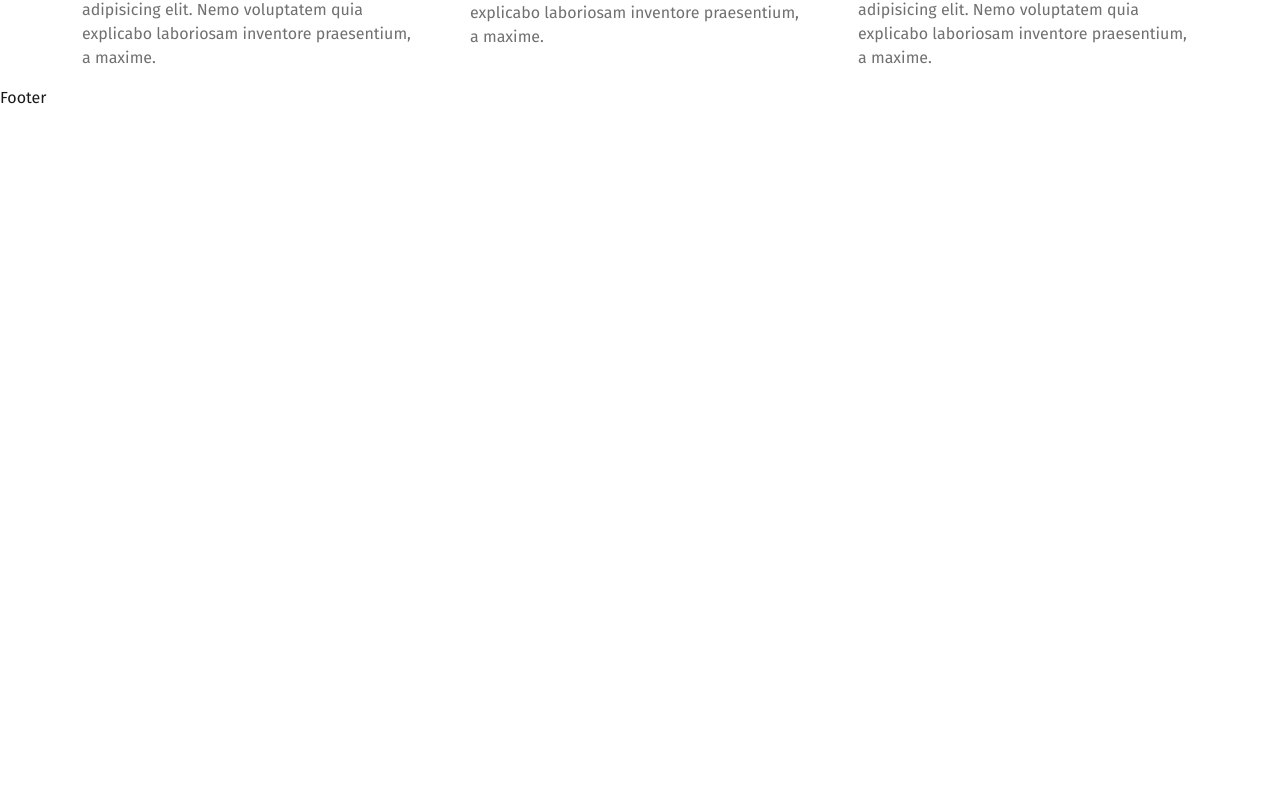
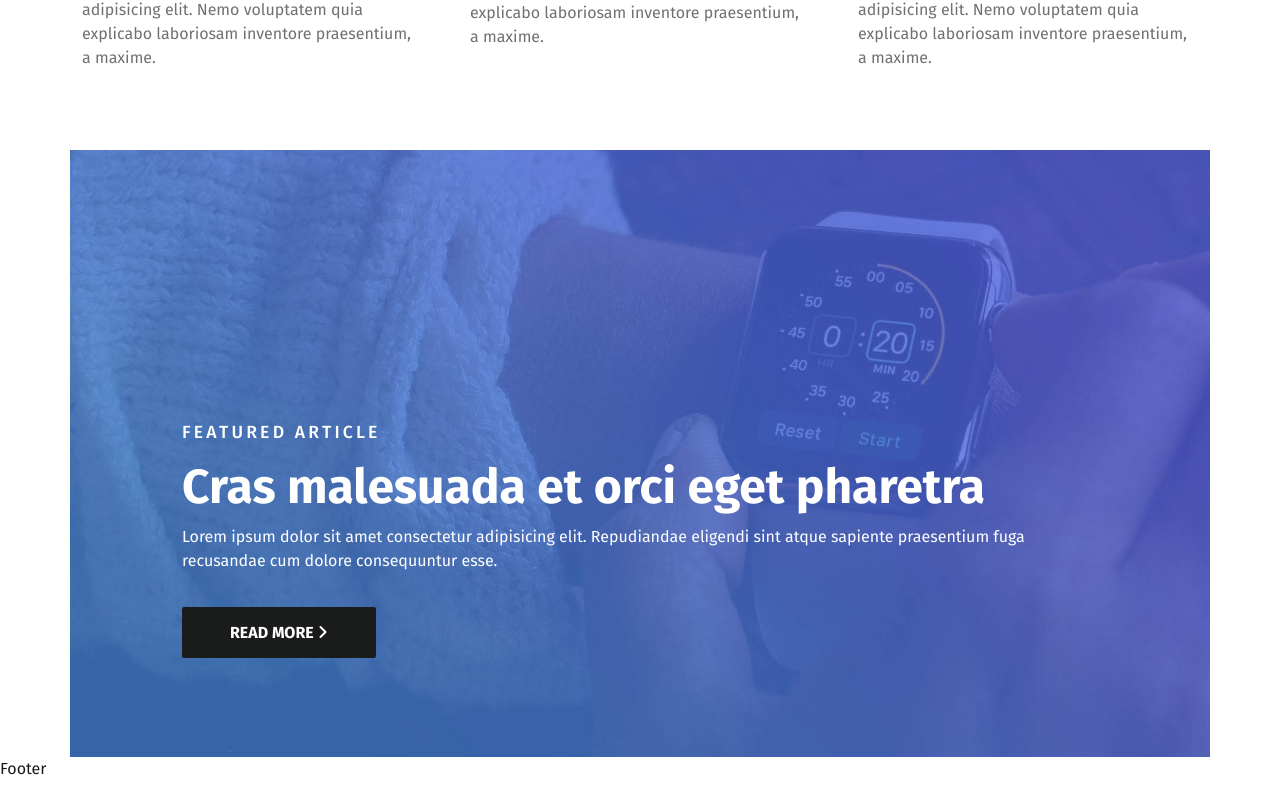
Before and after one commit to matte887/proj-html-vuejs, a Vue app: page / in a window 1280 px wide. Shown: the part 1626-2423 px from the top of the page. Before the commit the page ends 1752 px from the top, so only its background shows below. Built offline with nearby package versions, Linux system fonts and the light colour scheme.

Commit message:
Featured article: implementata

```diff
--- a/src/components/AppMain.vue
+++ b/src/components/AppMain.vue
@@ -33,6 +33,18 @@
             <p class="ms_test-grey">Lorem ipsum dolor sit amet consectetur adipisicing elit. Nemo voluptatem quia explicabo laboriosam inventore praesentium, a maxime.</p>
           </div>
         </div>
+      </div>
+    </section>
+
+    <section class="ms_featured">
+      <div class="container">
+        <h5 class="ms_small-title mb-3" id="featured-white">Featured article</h5>
+        <h3 class="ms_h3-title">Cras malesuada et orci eget pharetra</h3>
+        <p>Lorem ipsum dolor sit amet consectetur adipisicing elit. Repudiandae eligendi sint atque sapiente praesentium fuga recusandae cum dolore consequuntur esse.</p>
+        <a href="" class="ms_btn ms_dark-btn">
+          Read more
+          <i class="fa-solid fa-angle-right"></i>
+        </a>
       </div>
     </section>
   </main>
@@ -88,4 +100,25 @@ export default {
     }
   }
 }
+
+.ms_featured {
+  color: $white-shade;
+  margin-top: 4rem;
+  .container {
+    background-image: url(../assets/images/selected/featured_article_1_bg.jpg);
+    background-repeat: no-repeat;
+    background-size: cover;
+    background-position: center;
+    padding: 17rem 7rem 7rem 7rem;
+    #featured-white {
+      color:$white-shade;
+    }
+    p {
+      margin-bottom: 3rem;
+    }
+    .ms_btn {
+      padding: 1rem 3rem;
+    }
+  }
+}
 </style>
```
